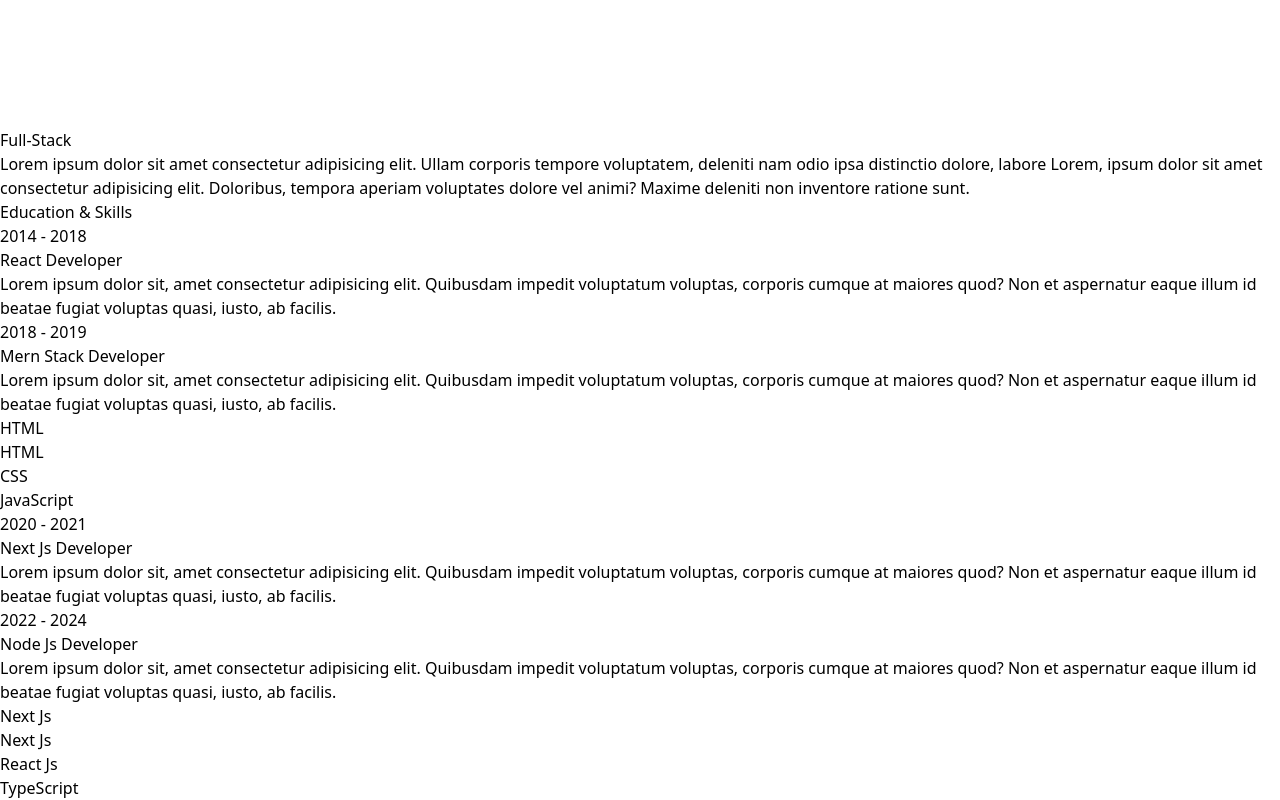
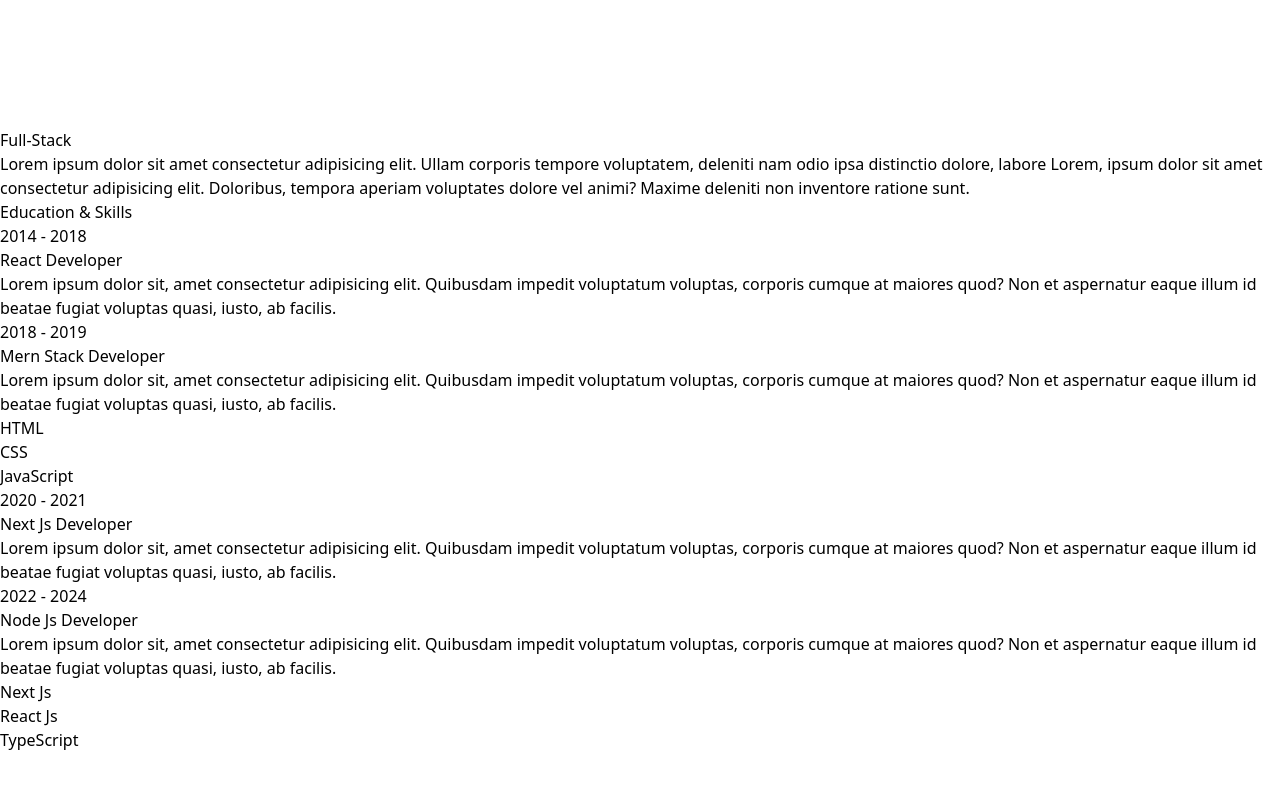
Before and after one commit to HTsandaruvan/portfolio, a Next.js app: page / in a window 1280 px wide. Shown: the part 7245-8045 px from the top of the page. After the commit the page ends 7997 px from the top, so only its background shows below. Built offline with nearby package versions, Linux system fonts and the light colour scheme.

Commit message:
level up slills

```diff
--- a/Components/SkillLanguages.tsx
+++ b/Components/SkillLanguages.tsx
@@ -16,12 +16,7 @@ const SkillLanguages = ({level1,level2,level3,skill1,skill2,skill3}:Props) => {
            </h1>
            <span className={`${level1} bottom-0 h-[6px] absolute bg-[#55e6a5]`}></span>
         </div>
-        <div className='relative mb-[3rem] '>
-           <h1 className='p-5 w-[100%] uppercase bg-gray-800 rounded-sm text-white text-20px] font-bold'>
-            {skill1}
-           </h1>
-           <span className={`${level1} bottom-0 h-[6px] absolute bg-[#55e6a5]`}></span>
-        </div>
+
         <div className='relative mb-[3rem] '>
            <h1 className='p-5 w-[100%] uppercase bg-gray-800 rounded-sm text-white text-20px] font-bold'>
             {skill2}
--- a/Components/Skills.tsx
+++ b/Components/Skills.tsx
@@ -17,7 +17,7 @@ const Skills = () => {
             <div>
                 <SkillItems title="Next Js Developer" year="2020 - 2021"/>
                 <SkillItems title="Node Js Developer" year="2022 - 2024"/>
-                <SkillLanguages skill1="Next Js" skill2="React Js" skill3="TypeScript" level1="w-[85%]" level2="w-[900%]" level3="w-[95%]"/>
+                <SkillLanguages skill1="Next Js" skill2="React Js" skill3="TypeScript" level1="w-[85%]" level2="w-[90%]" level3="w-[95%]"/>
             </div>
         </div>
     </div>
```
